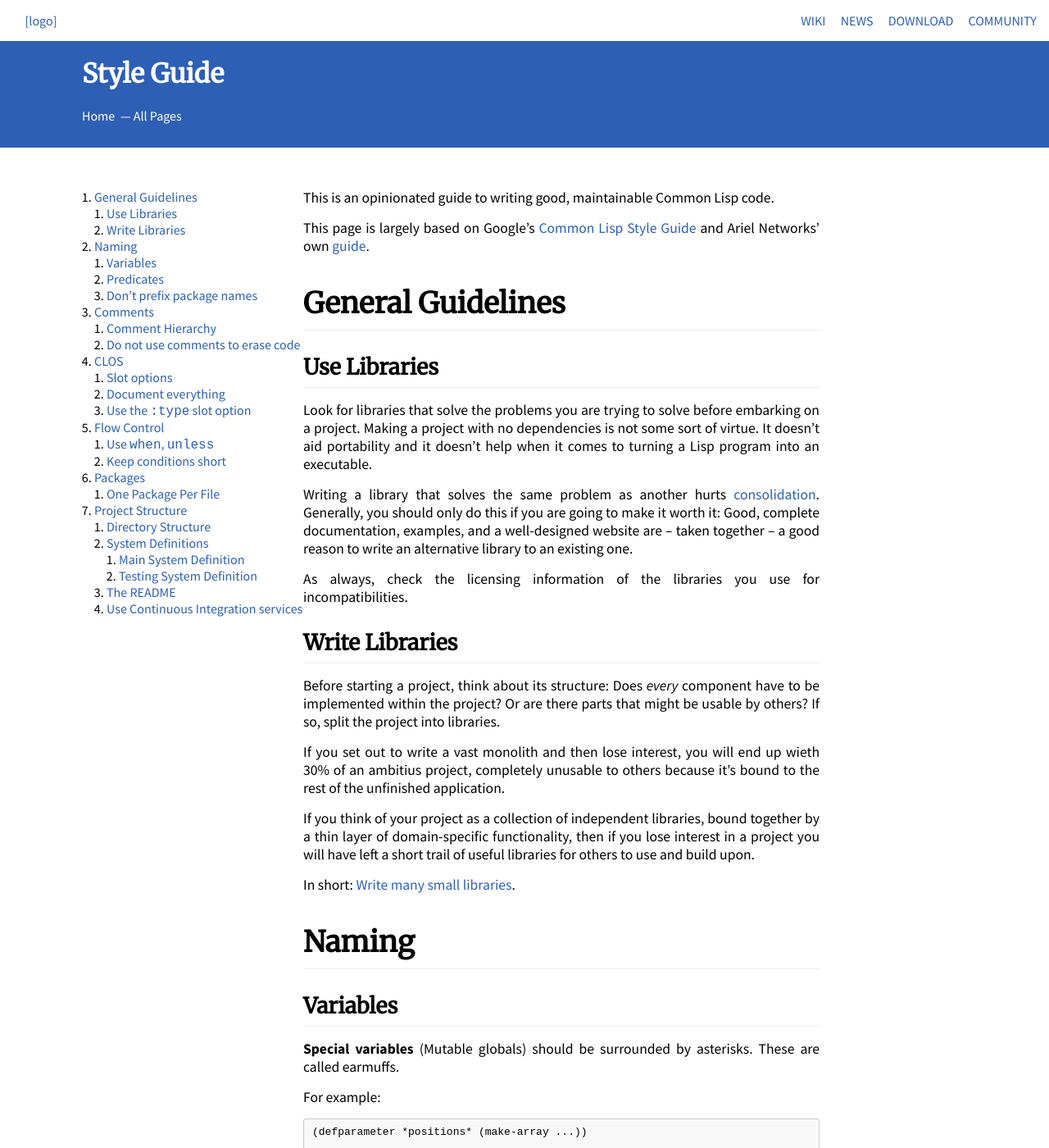
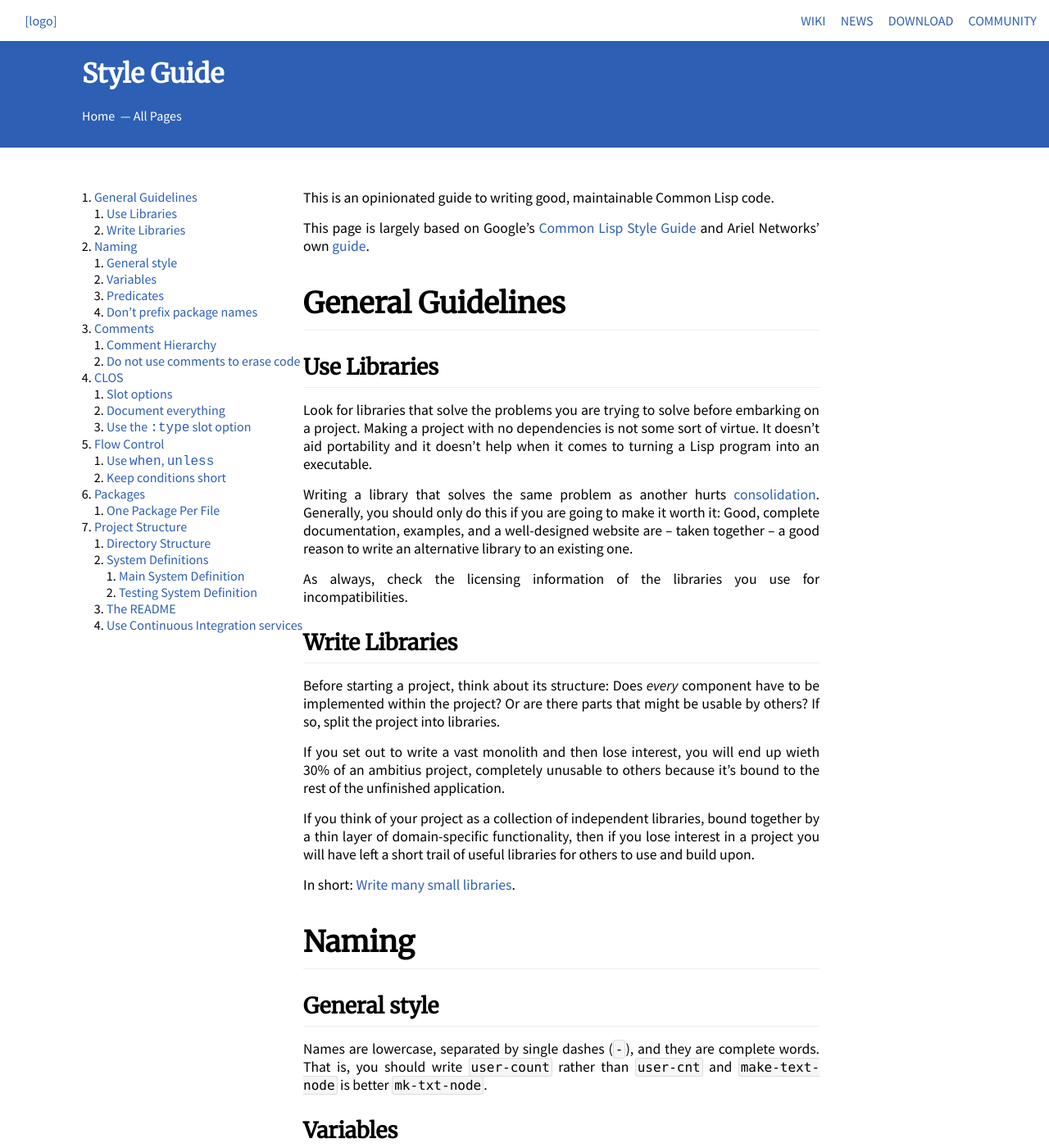
Before and after one commit to LispLang/lisplang.github.io, a Jekyll site: the page built from wiki/style-guide.md, in a window 1280 px wide and 1400 px high. Shown: the whole window at 82% size. Built offline with Jekyll 4.4.1, drawn with Linux system fonts in a browser that asks for light colours; nearby versions of some CDN libraries.

Commit message:
General naming notes

```diff
--- a/wiki/style-guide.md
+++ b/wiki/style-guide.md
@@ -44,6 +44,12 @@ others to use and build upon.
 In short: [Write many small libraries][small-libs].
 
 # Naming
+
+## General style
+
+Names are lowercase, separated by single dashes (`-`), and they are complete
+words. That is, you should write `user-count` rather than `user-cnt` and
+`make-text-node` is better `mk-txt-node`.
 
 ## Variables
 
```
